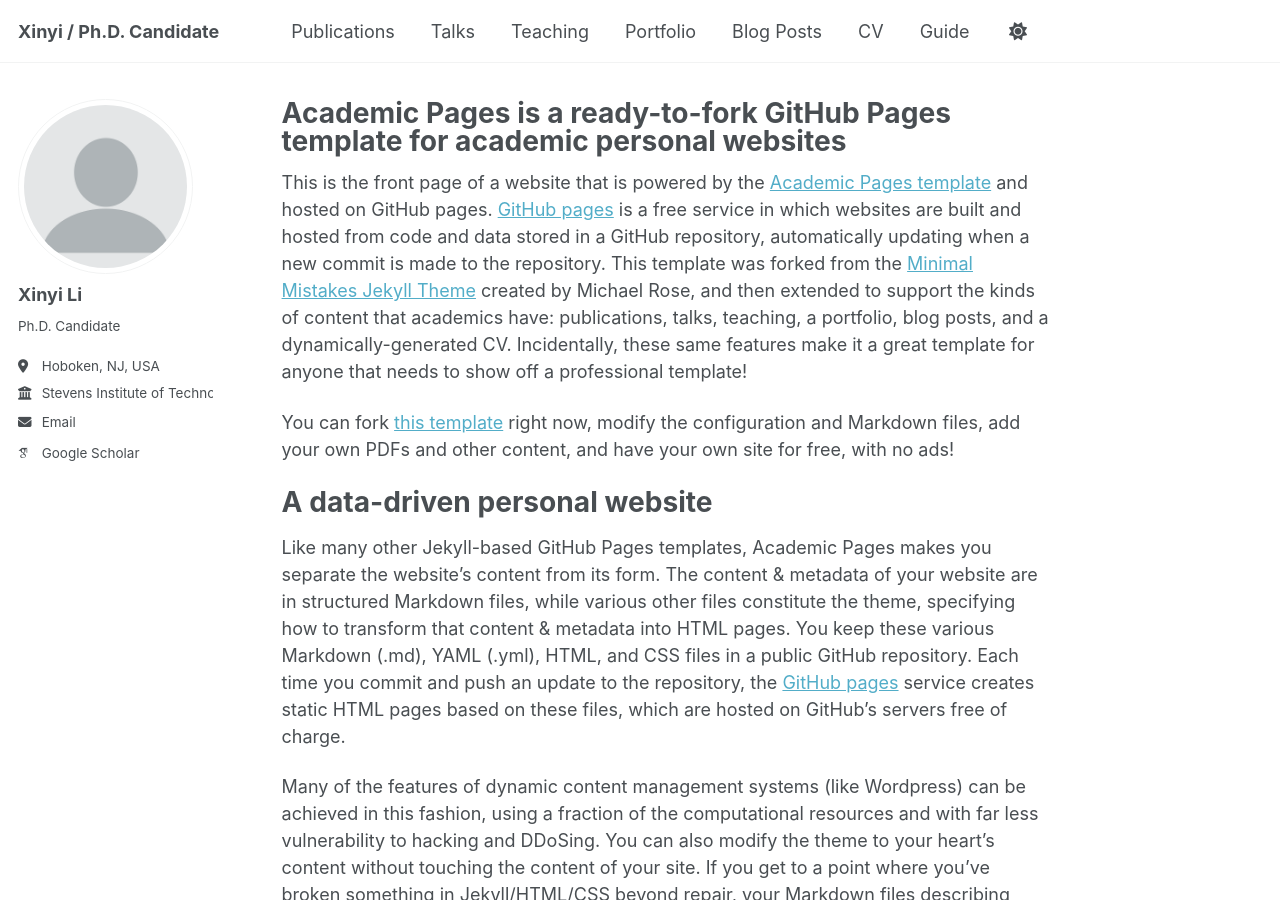
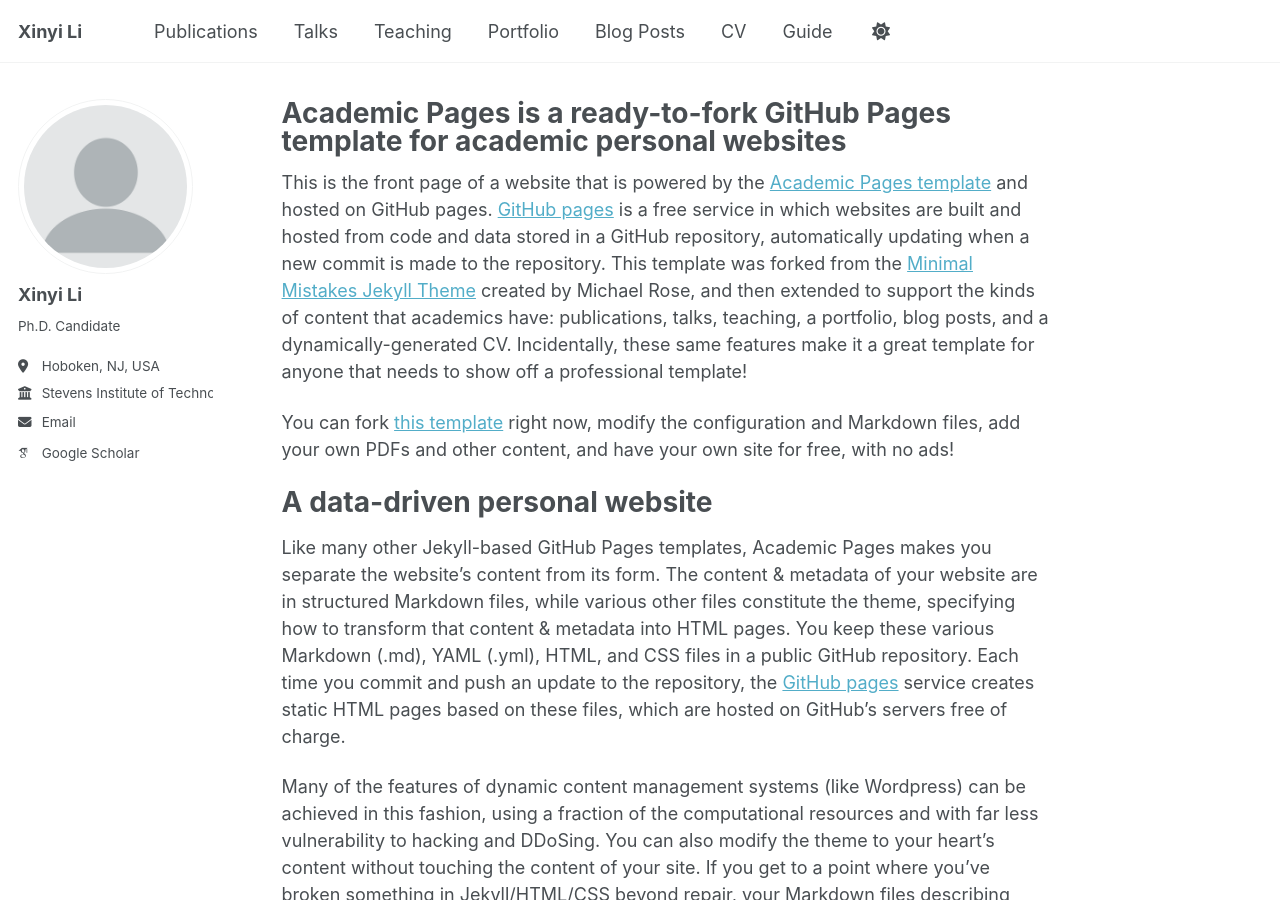
Before and after one commit to LXY-princess/lxy-princess.github.io, a Jekyll site: the page built from _pages/about.md, in a window 1280 px wide and 900 px high. Built offline with Jekyll 4.4.1, drawn with Linux system fonts in a browser that asks for light colours; some web fonts are replaced; a script that is not in the unit is left out.

Commit message:
Update _config.yml

```diff
--- a/_config.yml
+++ b/_config.yml
@@ -9,7 +9,7 @@
 # Basic Site Settings
 locale                   : "en-US"
 site_theme               : "default"
-title                    : "Xinyi / Ph.D. Candidate"
+title                    : "Xinyi Li"
 title_separator          : "-"
 name                     : &name "Your Name"
 description              : &description "personal description"
```
